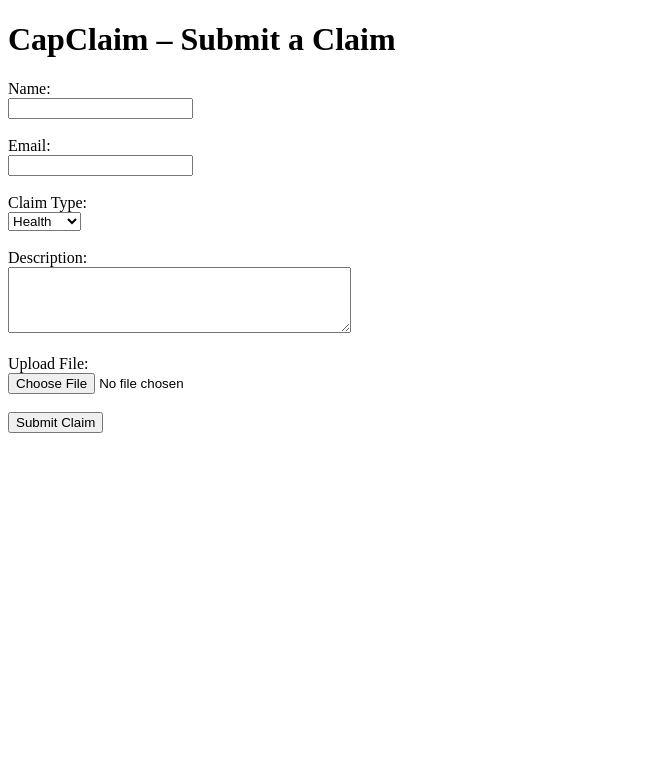
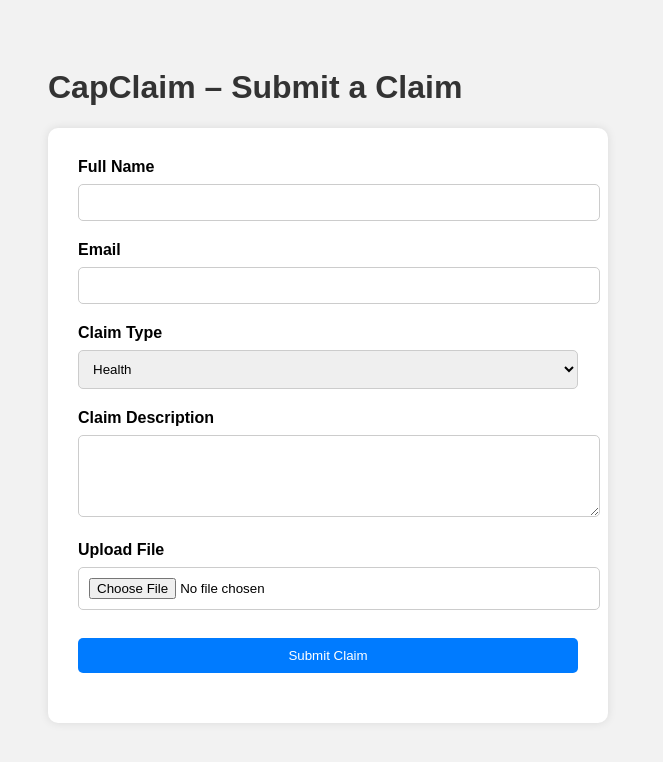
Before and after one commit to Prannov/CapClaim, a Flask app: page / in a window 1280 px wide. Shown: the top 762 px of the page, without its empty margins (0-663 px from the left). Run offline with Flask 3, Linux system fonts and the light colour scheme; parts of the project's set-up code (start-up, migrations or seed data) failed here and were passed over.

Commit message:
Updated form.html

```diff
--- a/templates/form.html
+++ b/templates/form.html
@@ -1,31 +1,90 @@
 <!DOCTYPE html>
-<html>
+<html lang="en">
 <head>
-  <title>Submit Insurance Claim</title>
+  <meta charset="UTF-8">
+  <title>CapClaim – Submit Insurance Claim</title>
+  <style>
+    body {
+      font-family: Arial, sans-serif;
+      background: #f2f2f2;
+      padding: 40px;
+    }
+    h1 {
+      color: #333;
+    }
+    form {
+      background: white;
+      padding: 30px;
+      border-radius: 10px;
+      max-width: 500px;
+      box-shadow: 0 0 10px rgba(0,0,0,0.1);
+    }
+    label {
+      font-weight: bold;
+    }
+    input, select, textarea {
+      width: 100%;
+      padding: 10px;
+      margin: 8px 0 20px 0;
+      border: 1px solid #ccc;
+      border-radius: 5px;
+    }
+    input[type="submit"] {
+      background: #007bff;
+      color: white;
+      border: none;
+      cursor: pointer;
+    }
+    input[type="submit"]:hover {
+      background: #0056b3;
+    }
+    .message {
+      margin-top: 20px;
+      padding: 15px;
+      border-radius: 5px;
+    }
+    .success {
+      background-color: #d4edda;
+      color: #155724;
+    }
+    .error {
+      background-color: #f8d7da;
+      color: #721c24;
+    }
+  </style>
 </head>
 <body>
+
   <h1>CapClaim – Submit a Claim</h1>
+
+  {% if message %}
+    <div class="message {{ 'success' if success else 'error' }}">
+      {{ message }}
+    </div>
+  {% endif %}
+
   <form action="/submit-claim" method="post" enctype="multipart/form-data">
-    <label>Name:</label><br>
-    <input type="text" name="name" required><br><br>
+    <label for="name">Full Name</label>
+    <input type="text" name="name" required>
 
-    <label>Email:</label><br>
-    <input type="email" name="email" required><br><br>
+    <label for="email">Email</label>
+    <input type="email" name="email" required>
 
-    <label>Claim Type:</label><br>
+    <label for="claim_type">Claim Type</label>
     <select name="claim_type" required>
       <option value="Health">Health</option>
       <option value="Auto">Auto</option>
       <option value="Property">Property</option>
-    </select><br><br>
+    </select>
 
-    <label>Description:</label><br>
-    <textarea name="description" rows="4" cols="40" required></textarea><br><br>
+    <label for="description">Claim Description</label>
+    <textarea name="description" rows="4" required></textarea>
 
-    <label>Upload File:</label><br>
-    <input type="file" name="file" accept=".png,.jpg,.jpeg,.pdf" required><br><br>
+    <label for="file">Upload File</label>
+    <input type="file" name="file" accept=".png,.jpg,.jpeg,.pdf" required>
 
     <input type="submit" value="Submit Claim">
   </form>
+
 </body>
 </html>
```
